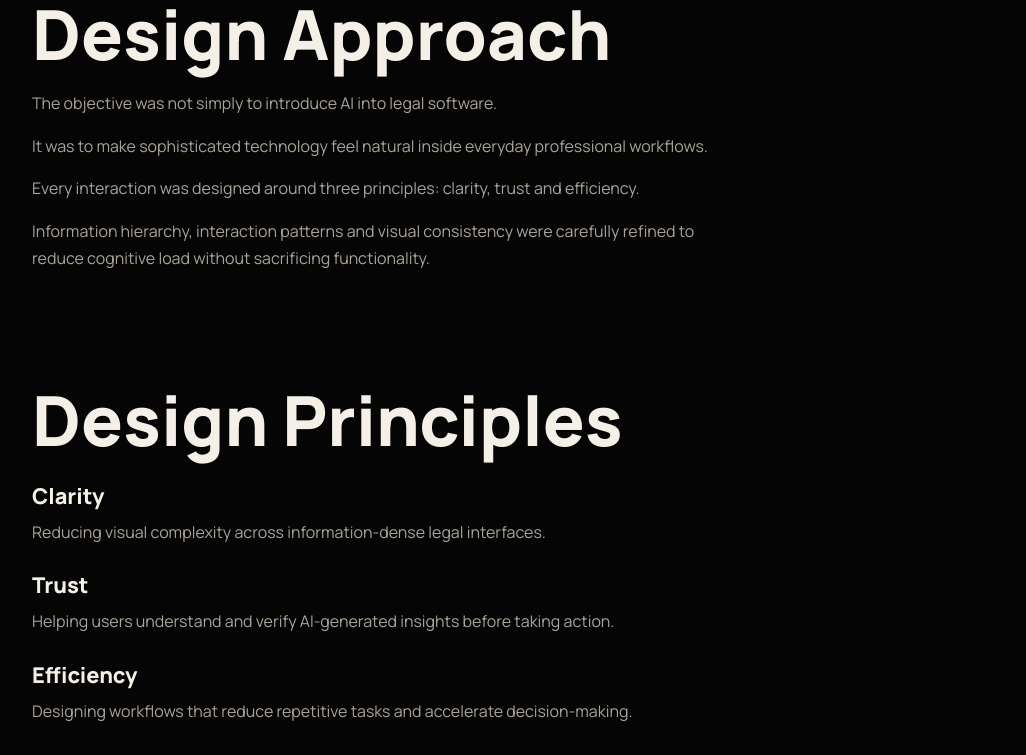
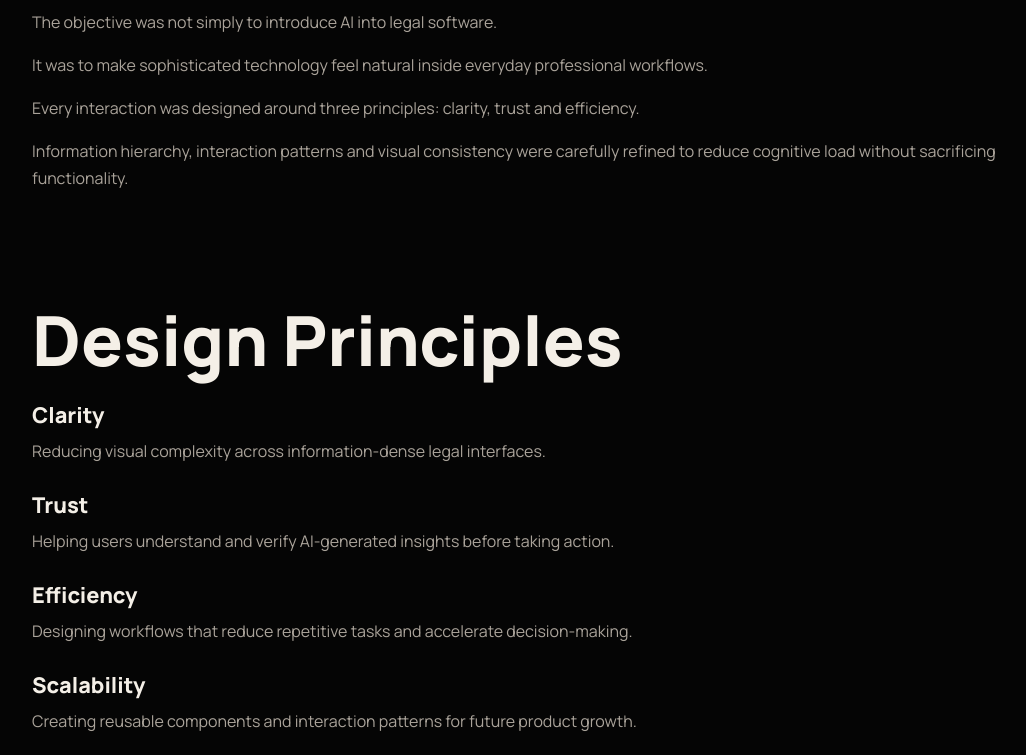
Before and after one commit to MerseGulsum/MerseGulsum.github.io, a Next.js app: page /projects/ai-product-experiment in a window 1280 px wide. Shown: the part 1896-2651 px from the top of the page, without its empty margins (186-1212 px from the left). Built offline with nearby package versions, Linux system fonts and the light colour scheme.

Commit message:
Widen Mecellem body text

```diff
--- a/app/globals.css
+++ b/app/globals.css
@@ -1260,7 +1260,7 @@
 
 .mecellem-editorial-copy {
   width: 100%;
-  max-width: 680px;
+  max-width: 1040px;
   display: grid;
   gap: 16px;
   justify-self: start;
@@ -1275,7 +1275,7 @@
 
 .mecellem-editorial-list {
   width: 100%;
-  max-width: 680px;
+  max-width: 1040px;
   display: grid;
   gap: 28px;
   margin-top: 8px;
@@ -2055,7 +2055,7 @@
 
   .mecellem-editorial-copy,
   .mecellem-editorial-list {
-    max-width: 620px;
+    max-width: 820px;
   }
 
   .mecellem-editorial-section > .eyebrow,
@@ -2271,7 +2271,7 @@
 
   .mecellem-editorial-copy,
   .mecellem-editorial-list {
-    max-width: 100%;
+    max-width: none;
   }
 }
 
```
